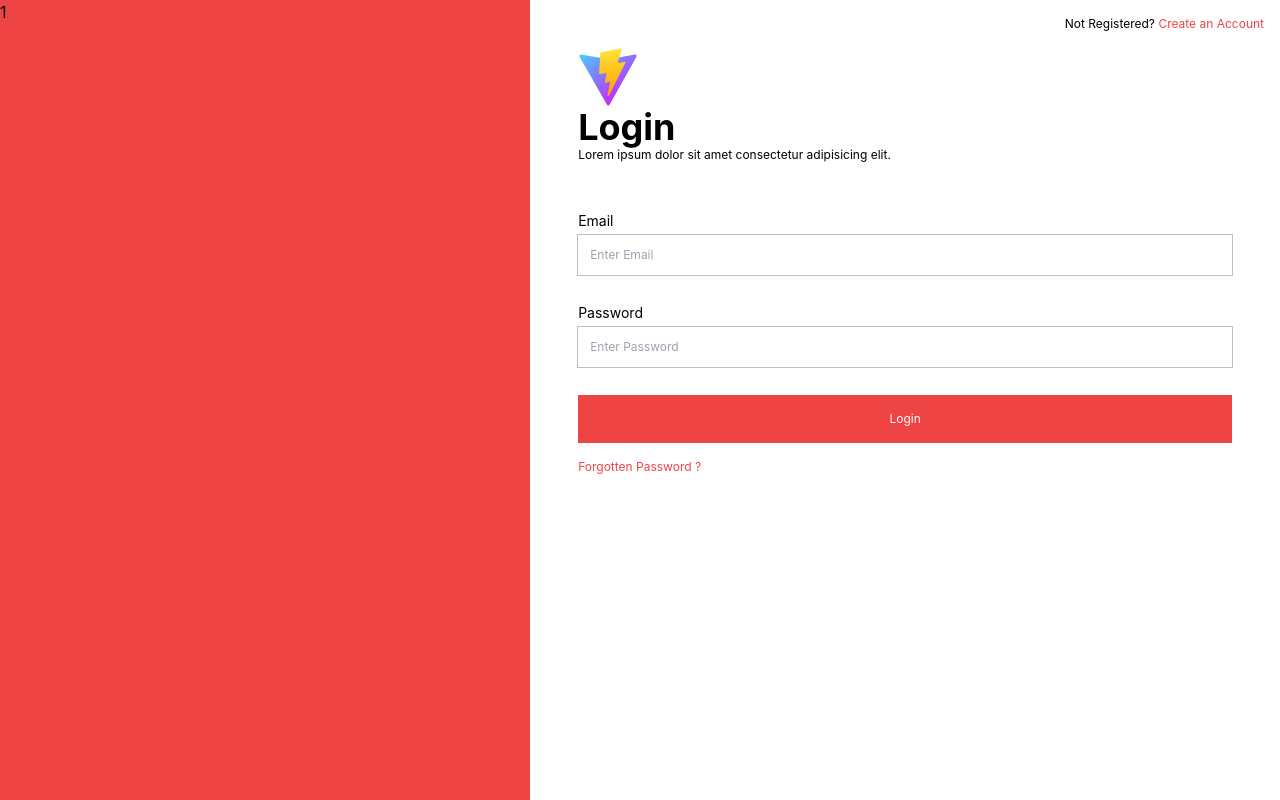
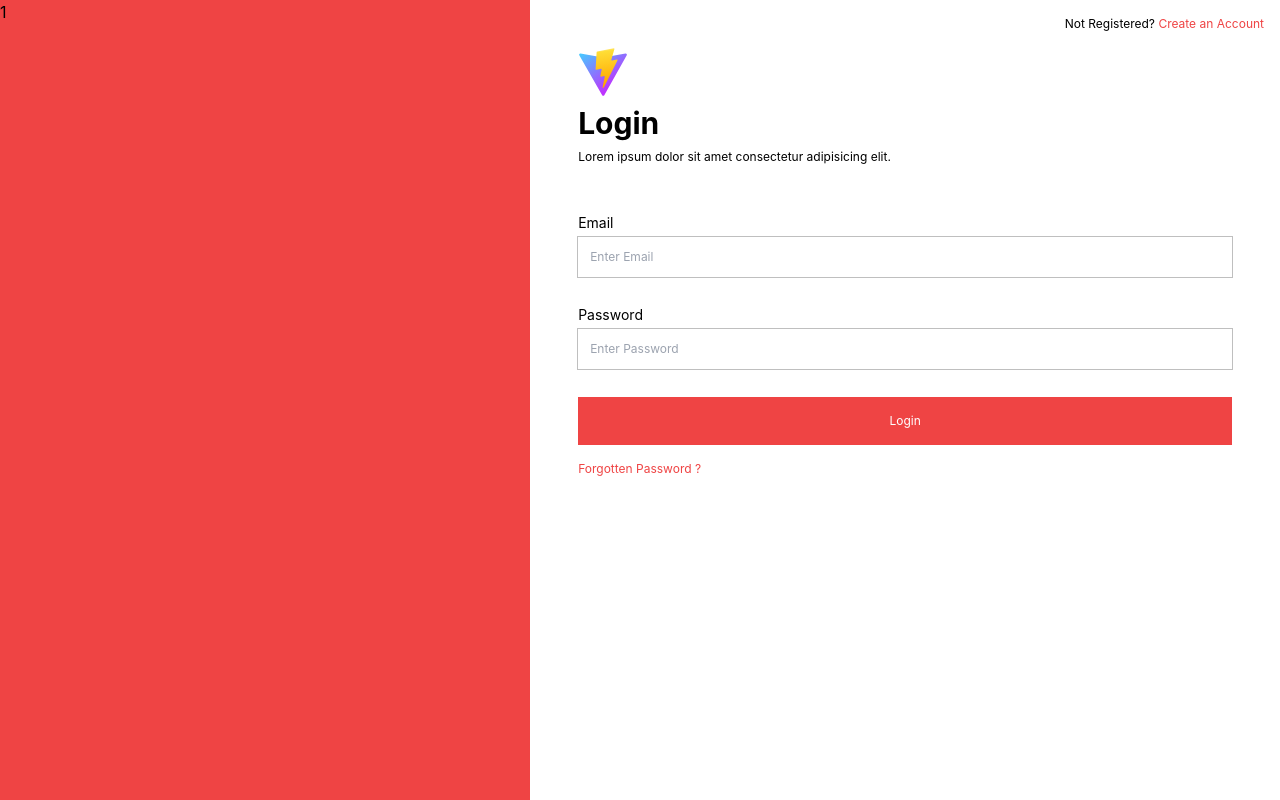
Before and after one commit to cardepay/frontend, a React (Vite) app: page /login in a window 1280 px wide. Built offline with nearby package versions, Linux system fonts and the light colour scheme.

Commit message:
spacing between auth header

```diff
--- a/src/pages/login.tsx
+++ b/src/pages/login.tsx
@@ -16,9 +16,9 @@ const Login = () => {
         </div>
         <div className="">
           <Link to="/">
-            <img src={logo} alt="cardepay" width={60} className="logo" />
+            <img src={logo} alt="cardepay" width={50} className="logo" />
           </Link>
-          <h1 className="font-bold text-4xl">Login</h1>
+          <h1 className="font-bold text-3xl py-2">Login</h1>
           <p className="text-xs">
             Lorem ipsum dolor sit amet consectetur adipisicing elit.
           </p>
```
